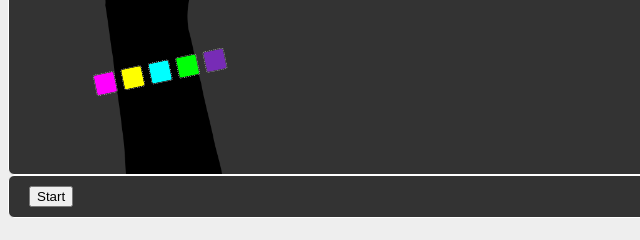
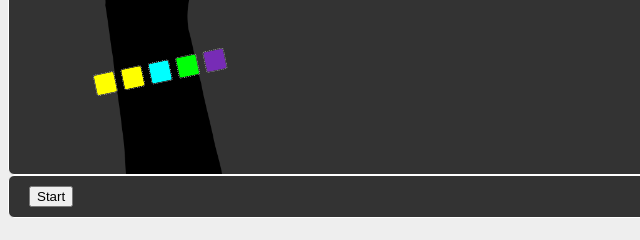
Before and after one commit to sfoster/project_haiku_status_api.iot, a website: page src/public/example.html in a window 1280 px wide. Shown: the part 327-567 px from the top of the page, 0-640 px from the left. Drawn offline with Linux system fonts and the light colour scheme.

Commit message:
Populate a config object with client instance params, refactor initializing to a init function in client.js

```diff
--- a/src/public/example.html
+++ b/src/public/example.html
@@ -21,32 +21,9 @@
     <input type="button" value="Start"
 	         onclick="togglePolling(this);" />
   </section>
-  <script type="text/javascript">
-  //led0
-  var c = document.getElementById("led0");
-  var ctx = c.getContext("2d");
-  ctx.fillStyle = "#ff00ff";
-  ctx.fillRect(0,0,300,300);
-  //led1
-  var c1 = document.getElementById("led1");
-  var ctx1 = c1.getContext("2d");
-  ctx1.fillStyle = "#ffff00";
-  ctx1.fillRect(0,0,300,300);
-  //led2
-  var c2 = document.getElementById("led2");
-  var ctx2 = c2.getContext("2d");
-  ctx2.fillStyle = "#00ffff";
-  ctx2.fillRect(0,0,300,300);
-  //led3
-  var c3 = document.getElementById("led3");
-  var ctx3 = c3.getContext("2d");
-  ctx3.fillStyle = "#00ff07";
-  ctx3.fillRect(0,0,300,300);
-  //led4
-  var c4 = document.getElementById("led4");
-  var ctx4 = c4.getContext("2d");
-  ctx4.fillStyle = "#772cb6";
-  ctx4.fillRect(0,0,300,300);
-  </script>
+<script src="./js/config.js"></script>
 <script src="./js/client.js"></script>
+<script type="text/javascript">
+  init();
+</script>
 </body></html>
--- a/src/public/js/client.js
+++ b/src/public/js/client.js
@@ -31,6 +31,24 @@
     startPolling();
     btn.value = "Stop";
   }
+}
+
+function init() {
+  // update the main heading if this client instance was passed an id
+  if (config && config.id) {
+    var titleNode = document.querySelector('h1');
+    if (titleNode) {
+      titleNode.innerHTML = 'status client: ' + config.id;
+    }
+  }
+  // populate the LEDs with some initial colors
+  var colors = ['#ffff00', '#ffff00', '#00ffff', '#00ff07', '#772cb6'];
+  colors.forEach((color, idx) => {
+    var node = document.getElementById("led" + idx);
+    var ctx = node.getContext("2d");
+    ctx.fillStyle = color;
+    ctx.fillRect(0,0,300,300);
+  });
 }
 
 function requestStatus() {
--- /dev/null
+++ b/src/public/js/config.js
@@ -0,0 +1,22 @@
+(function(global){
+  // export a config global
+  var config = global.config = {};
+
+  // pull config from querystring
+  var expectedKeys = { id: true };
+
+  var queryStr = location.search.substring(1);
+  var pairs, nameValue, params = {};
+  if(queryStr){
+    pairs = queryStr.split('&');
+    for(var i=0; i<pairs.length; i++) {
+      nameValue = pairs[i].split('=');
+      if(nameValue[0] && (nameValue[0] in expectedKeys)){
+        config[ nameValue[0] ] = nameValue[1];
+      }
+    }
+    if(i >= pairs.length && location.hash) {
+        config[ nameValue[0] ] += location.hash;
+    }
+  }
+})(window);
```
